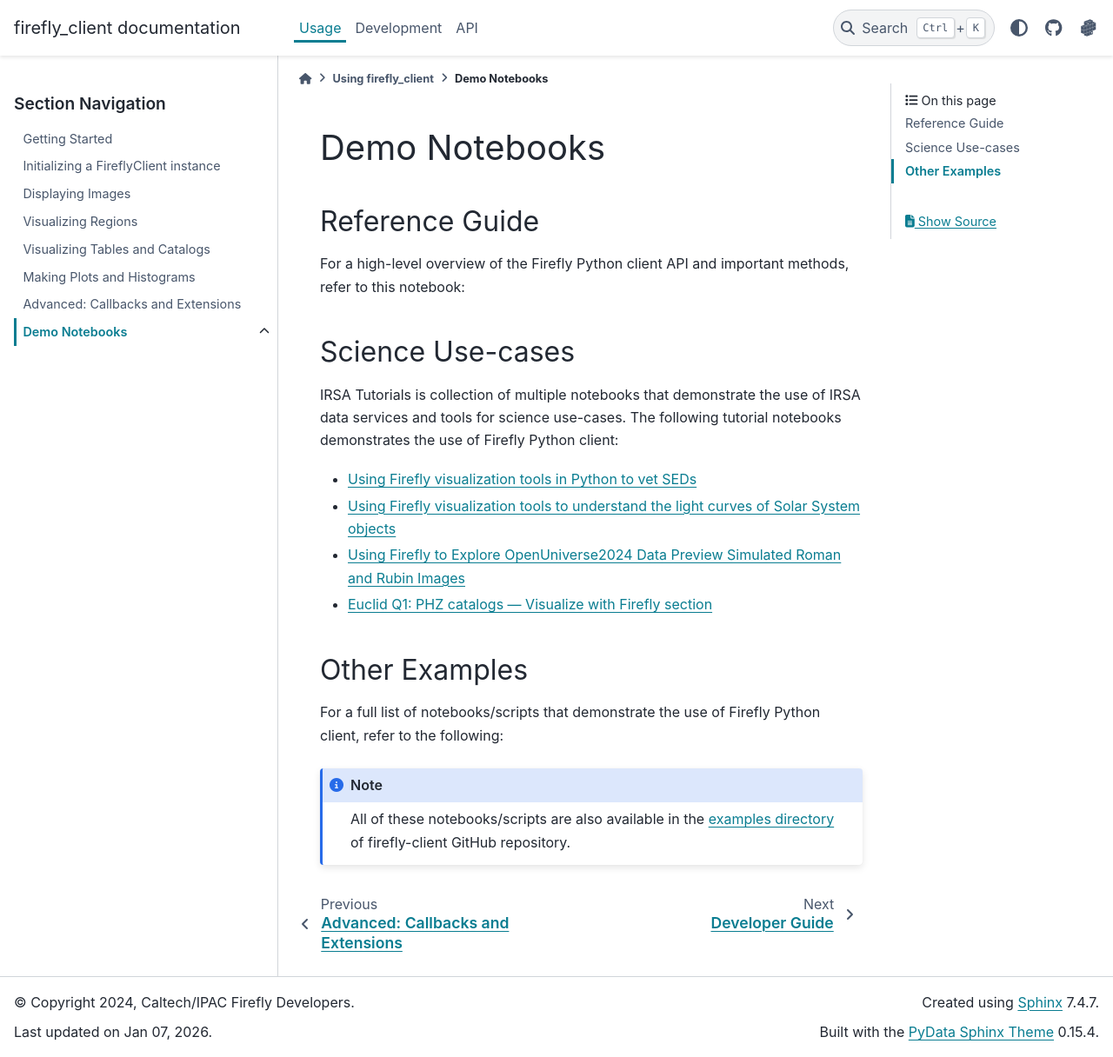
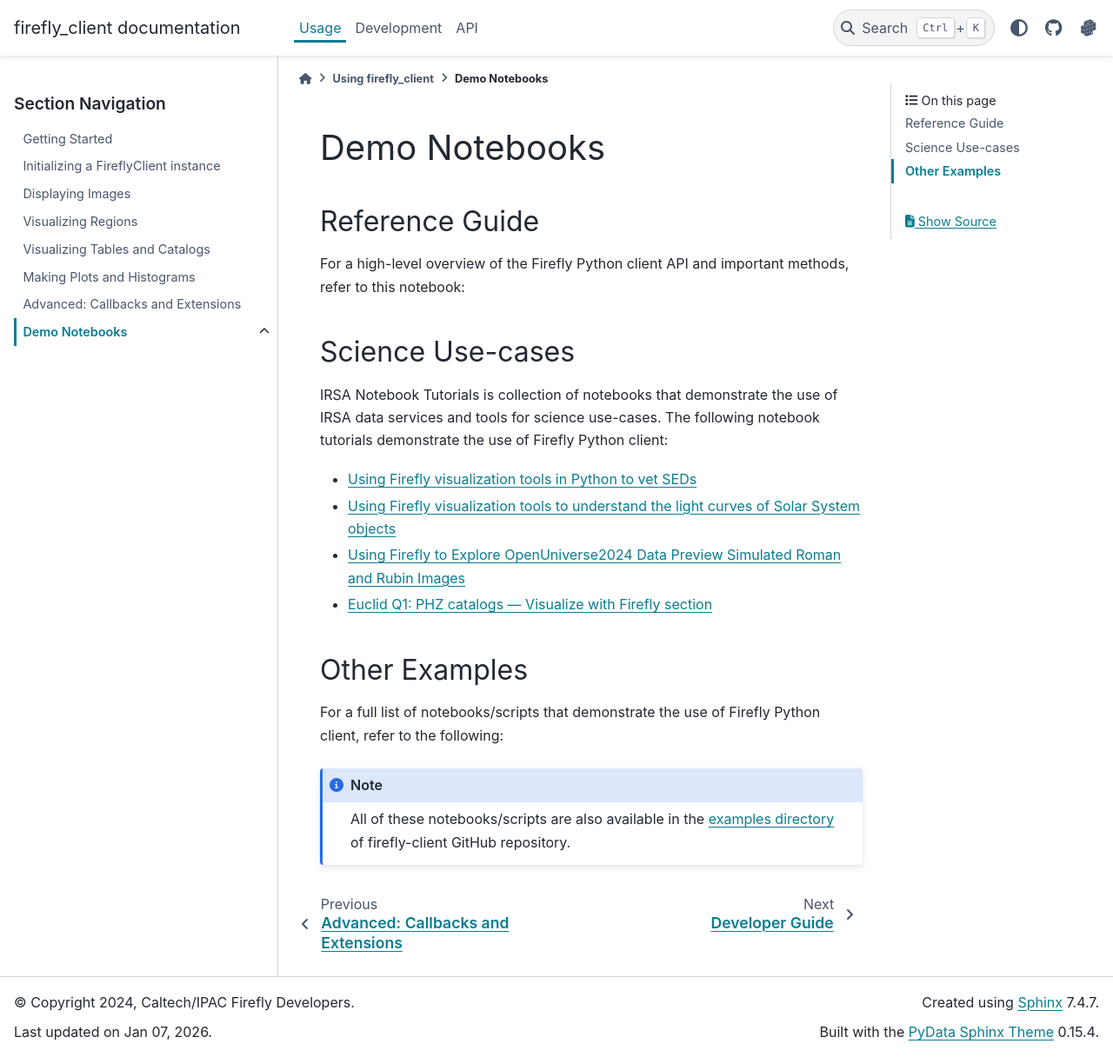
Before and after one commit to Caltech-IPAC/firefly_client, a Sphinx documentation site: the page built from docs/usage/demo-notebooks.rst, in a window 1280 px wide and 1216 px high. Shown: the whole window at 87% size. Built offline with Sphinx 7.4.7 and the PyData theme 0.15.4, drawn with Linux system fonts in a browser that asks for light colours; pages that are not in the unit, such as notebooks, are missing from menus.

Commit message:
Fix links of science use case notebooks

```diff
--- a/docs/usage/demo-notebooks.rst
+++ b/docs/usage/demo-notebooks.rst
@@ -17,13 +17,13 @@
 Science Use-cases
 -----------------
 
-IRSA Tutorials is collection of multiple notebooks that demonstrate the use of IRSA data services and tools for science use-cases.
-The following tutorial notebooks demonstrates the use of Firefly Python client:
+IRSA Notebook Tutorials is collection of notebooks that demonstrate the use of IRSA data services and tools for science use-cases.
+The following notebook tutorials demonstrate the use of Firefly Python client:
 
-- `Using Firefly visualization tools in Python to vet SEDs <https://caltech-ipac.github.io/irsa-tutorials/tutorials/firefly/SEDs_in_Firefly.html>`_
-- `Using Firefly visualization tools to understand the light curves of Solar System objects <https://caltech-ipac.github.io/irsa-tutorials/tutorials/firefly/NEOWISE_light_curve_demo.html>`_
-- `Using Firefly to Explore OpenUniverse2024 Data Preview Simulated Roman and Rubin Images <https://caltech-ipac.github.io/irsa-tutorials/tutorials/firefly/OpenUniverse2024Preview_Firefly.html>`_
-- `Euclid Q1: PHZ catalogs — Visualize with Firefly section <https://caltech-ipac.github.io/irsa-tutorials/tutorials/euclid_access/4_Euclid_intro_PHZ_catalog.html#vizualize-the-image-with-firefly>`_
+- `Using Firefly visualization tools in Python to vet SEDs <https://caltech-ipac.github.io/irsa-tutorials/seds-in-firefly>`_
+- `Using Firefly visualization tools to understand the light curves of Solar System objects <https://caltech-ipac.github.io/irsa-tutorials/neowise-light-curve-demo>`_
+- `Using Firefly to Explore OpenUniverse2024 Data Preview Simulated Roman and Rubin Images <https://caltech-ipac.github.io/irsa-tutorials/openuniverse2024preview-firefly>`_
+- `Euclid Q1: PHZ catalogs — Visualize with Firefly section <https://caltech-ipac.github.io/irsa-tutorials/euclid-intro-phz-catalog/#vizualize-the-image-with-firefly>`_
 
 
 Other Examples
```
